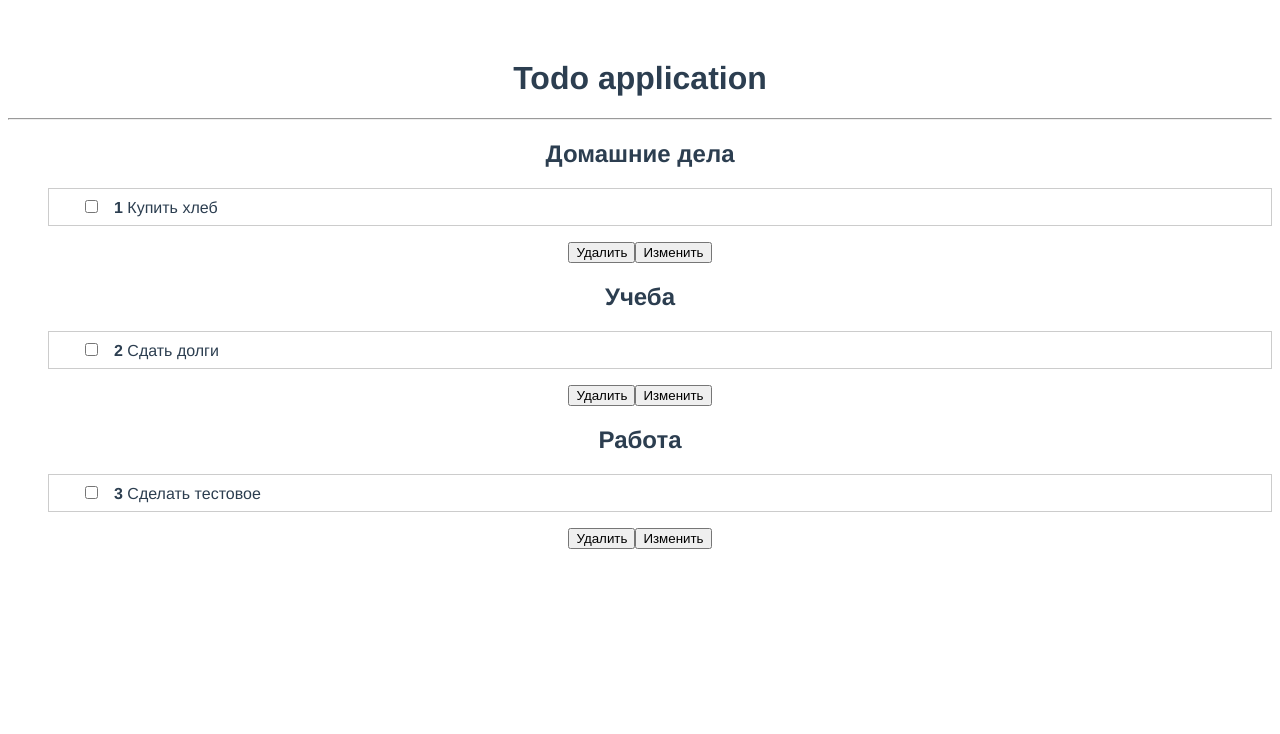
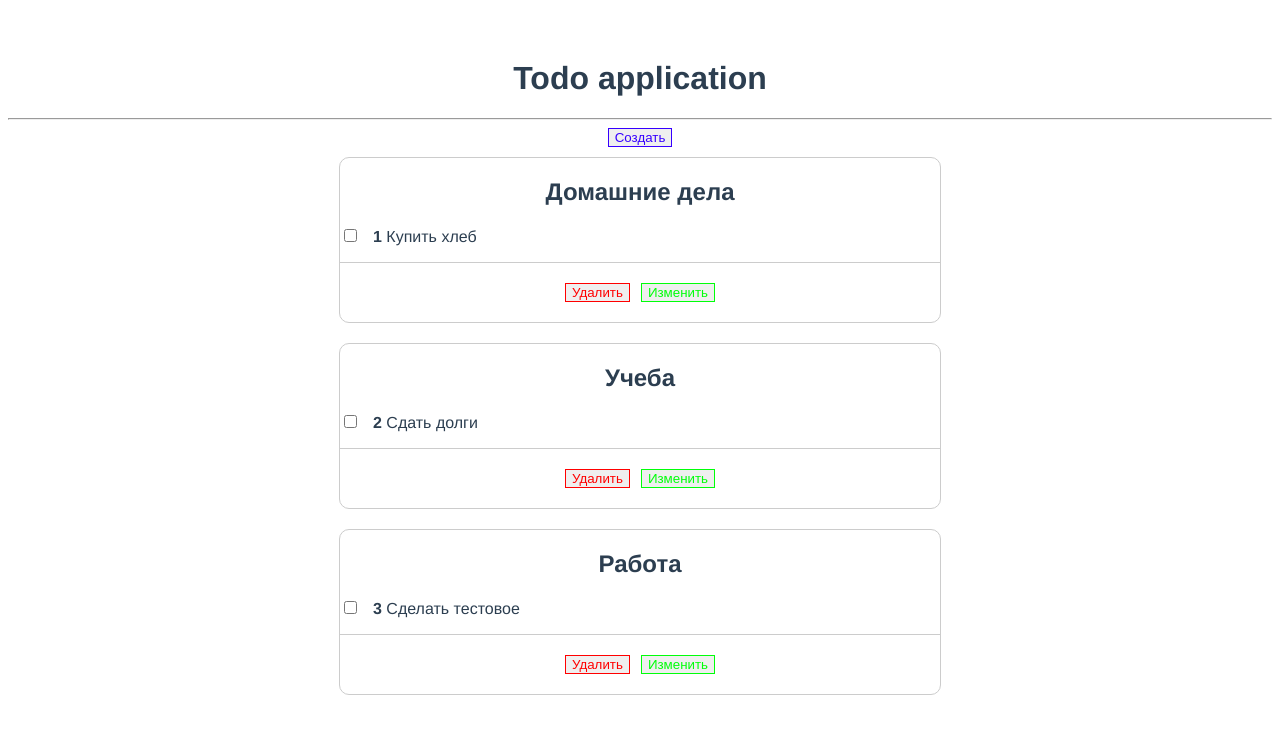
Before and after one commit to ShabalinSlava/Vue-Todo, a Vue app: page / in a window 1280 px wide. Shown: the top 734 px of the page. Built offline with nearby package versions, Linux system fonts and the light colour scheme.

Commit message:
create and change todo

```diff
--- a/src/App.vue
+++ b/src/App.vue
@@ -2,7 +2,9 @@
 <div id="app">
     <h1>{{ title }}</h1>
     <hr>
-    <TodoList v-bind:todos='todos' @remove-todo='removeTodo' />
+    <AddTodo @add-todo='addTodo' />
+    <TodoList v-bind:todos='todos' @remove-todo='removeTodo' v-if='todos.length' />
+    <p v-else>Нет заметок!</p>
 </div>
 </template>
 
@@ -12,7 +14,8 @@ import AddTodo from '@/components/AddTodo'
 export default {
     name: 'App',
     components: {
-        TodoList
+        TodoList,
+        AddTodo
     },
     data() {
         return {
@@ -41,6 +44,9 @@ export default {
     methods: {
       removeTodo(id) {
         this.todos = this.todos.filter(t => t.id !== id)
+      },
+      addTodo(title) {
+        this.todos.push(title)
       }
     }
 }
--- a/src/components/AddTodo.vue
+++ b/src/components/AddTodo.vue
@@ -1,6 +1,102 @@
 <template>
-<form>
-    <input type='text' />
-    <button type='submit'>Создать</button>
-</form>
+<div>
+    <button class='create-todo' v-on:click='openForm' v-show='!isCreating'>Создать</button>
+    <div v-show='isCreating'>
+        <form class='form' @submit.prevent='onSubmit'>
+            <div class='field'>
+                <label>Заголовок:</label>
+                <input v-model="title" type='text' ref='title' defaultValue="">
+            </div>
+            <div class='field'>
+                <label>Задачи:</label>
+                <input v-model="project" type='text' ref='project' defaultValue="">
+            </div>
+            <div class='buttons'>
+                <button class='create-todo' v-on:click="onSubmit()">
+                    Создать
+                </button>
+                <button class='delete-todo' v-on:click="closeForm">
+                    Отмена
+                </button>
+            </div>
+        </form>
+    </div>
+</div>
 </template>
+
+<script>
+export default {
+    data() {
+        return {
+            title: '',
+            project: '',
+            isCreating: false,
+        };
+    },
+    methods: {
+        openForm() {
+            this.isCreating = true;
+        },
+        closeForm() {
+            this.isCreating = false;
+        },
+        onSubmit() {
+            if (this.title.trim() && this.project.trim()) {
+                const newTodo = {
+                    id: Date.now(),
+                    title: this.title,
+                    project: this.project,
+                    completed: false,
+                }
+                this.$emit('add-todo', newTodo);
+                this.title = ''
+                this.project = ''
+            }
+            this.isCreating = false;
+        },
+    },
+};
+</script>
+
+<style scoped>
+.form {
+    max-width: 600px;
+    margin: auto;
+    border: 1px solid #ccc;
+    margin-bottom: 30px;
+    padding: 20px 0px;
+    border-radius: 10px;
+}
+
+.field {
+    margin-bottom: 10px;
+}
+
+.create-todo {
+    border: 1px solid #3700ff;
+    color: #3700ff;
+    cursor: pointer;
+    margin-bottom: 10px;
+}
+
+.create-todo:hover {
+    background: #3700ff;
+    color: #fff;
+}
+
+
+input {
+    margin-left: 10px;
+}
+
+.delete-todo {
+    border: 1px solid #ff0000;
+    color: #ff0000;
+    cursor: pointer;
+}
+
+.delete-todo:hover {
+    background: #ff0000;
+    color: #fff;
+}
+</style>
--- a/src/components/TodoItem.vue
+++ b/src/components/TodoItem.vue
@@ -1,17 +1,32 @@
 <template>
 <div>
+    <div class='content-todo' v-show='!isEditing'>
         <h2>{{ todo.title }}</h2>
         <ul>
             <li>
                 <span v-bind:class='{done: todo.completed}'>
                     <input type='checkbox' v-on:change='todo.completed = !todo.completed' />
-                <strong>{{ todo.id }}</strong>
+                    <strong>{{ index + 1 }}</strong>
                     {{ todo.project }}
                 </span>
             </li>
         </ul>
-    <button v-on:click='$emit("remove-todo", todo.id)'>Удалить</button>
-    <button>Изменить</button>
+        <div class='buttons'>
+            <button class='delete-todo' v-on:click='$emit("remove-todo", todo.id)'>Удалить</button>
+            <button class='change-todo' v-on:click='showForm'>Изменить</button>
+        </div>
+    </div>
+    <div class='content-todo content-change' v-show='isEditing'>
+        <div class='field'>
+            <label>Заголовок:</label>
+            <input type='text' v-model="todo.title">
+        </div>
+        <div class='field'>
+            <label>Задача:</label>
+            <input type='text' v-model="todo.project">
+        </div>
+        <button class='change-todo' v-on:click='hideForm'>Закрыть</button>
+    </div>
 </div>
 </template>
 
@@ -21,25 +36,92 @@ export default {
         todo: {
             type: Object,
             required: true
+        },
+        index: Number
+    },
+    data() {
+        return {
+            isEditing: false,
+        }
+    },
+    methods: {
+        showForm() {
+            this.isEditing = true;
+        },
+        hideForm() {
+            this.isEditing = false;
         }
     }
 }
 </script>
 
 <style scoped>
+.content-todo {
+    max-width: 600px;
+    margin: auto;
+    margin-bottom: 20px;
+    padding-bottom: 20px;
+    border: 1px solid #ccc;
+    border-radius: 10px;
+}
+
+.content-change {
+    margin-top: 20px;
+    padding-top: 20px;
+}
+
+ul {
+    list-style: none;
+    margin: 0px;
+    padding: 0px;
+}
+
 li {
-    border: 1px solid #ccc;
+    border-bottom: 1px solid #ccc;
     display: flex;
     justify-content: space-between;
-    padding: .5rem 2rem;
-    margin-bottom: 1rem;
+    padding-bottom: 10px;
+    margin-bottom: 20px;
 }
 
 input {
     margin-right: 1rem;
 }
 
+.buttons {
+    max-width: 150px;
+    display: flex;
+    justify-content: space-between;
+    margin: auto;
+}
+
 .done {
     text-decoration: line-through;
 }
+
+.delete-todo {
+    border: 1px solid #ff0000;
+    color: #ff0000;
+    cursor: pointer;
+}
+
+.delete-todo:hover {
+    background: #ff0000;
+    color: #fff;
+}
+
+.change-todo {
+    border: 1px solid #00ff09;
+    color: #00ff09;
+    cursor: pointer;
+}
+
+.change-todo:hover {
+    background: #00ff09;
+    color: #fff;
+}
+
+input {
+    margin-bottom: 10px;
+}
 </style>
--- a/src/components/TodoList.vue
+++ b/src/components/TodoList.vue
@@ -1,6 +1,6 @@
 <template>
 <div>
-    <TodoItem v-for="todo of todos" v-bind:todo='todo' v-on:remove-todo='removeTodo' />
+    <TodoItem v-for="(todo, i) of todos" v-bind:todo='todo' v-bind:index='i' v-on:remove-todo='removeTodo' />
 </div>
 </template>
 
@@ -18,11 +18,3 @@ export default {
     }
 };
 </script>
-
-<style scoped>
-ul {
-    list-style: none;
-    margin: 0;
-    padding: 0;
-}
-</style>
```
Lines whose indentation alone changed are shown as unchanged.
